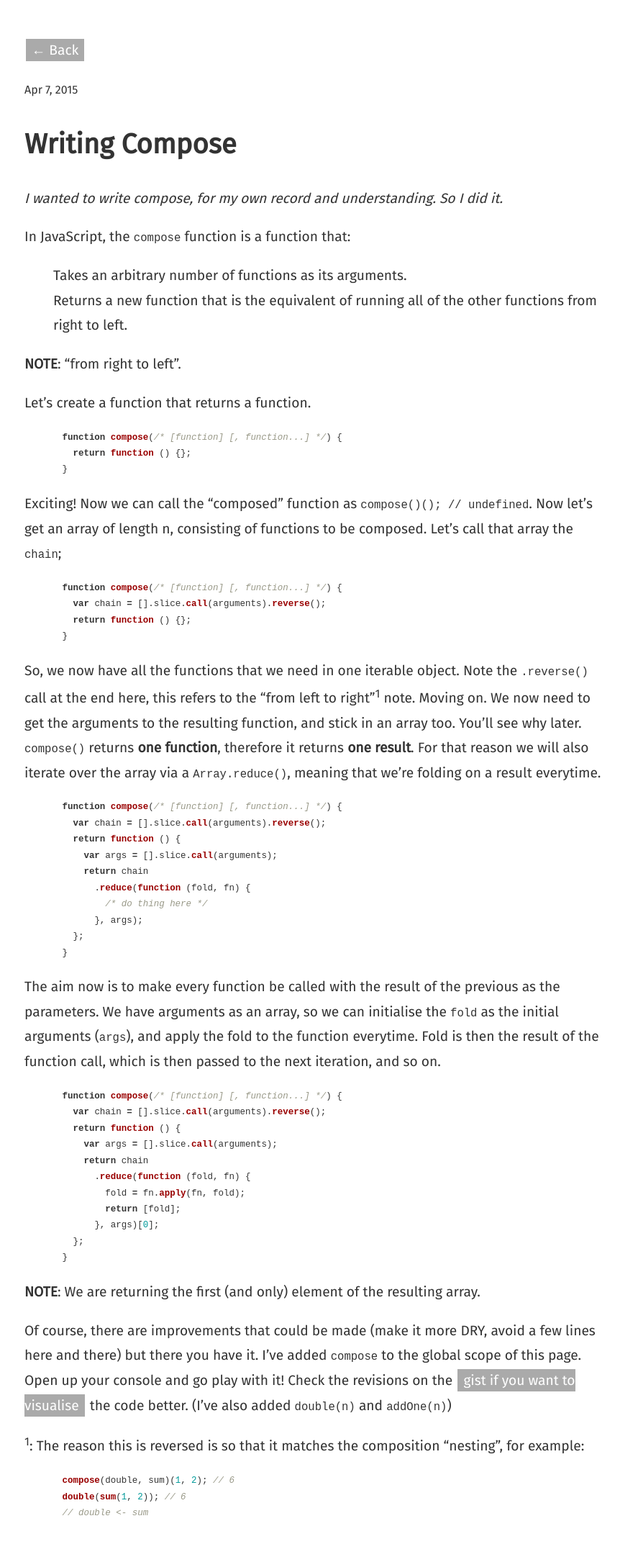
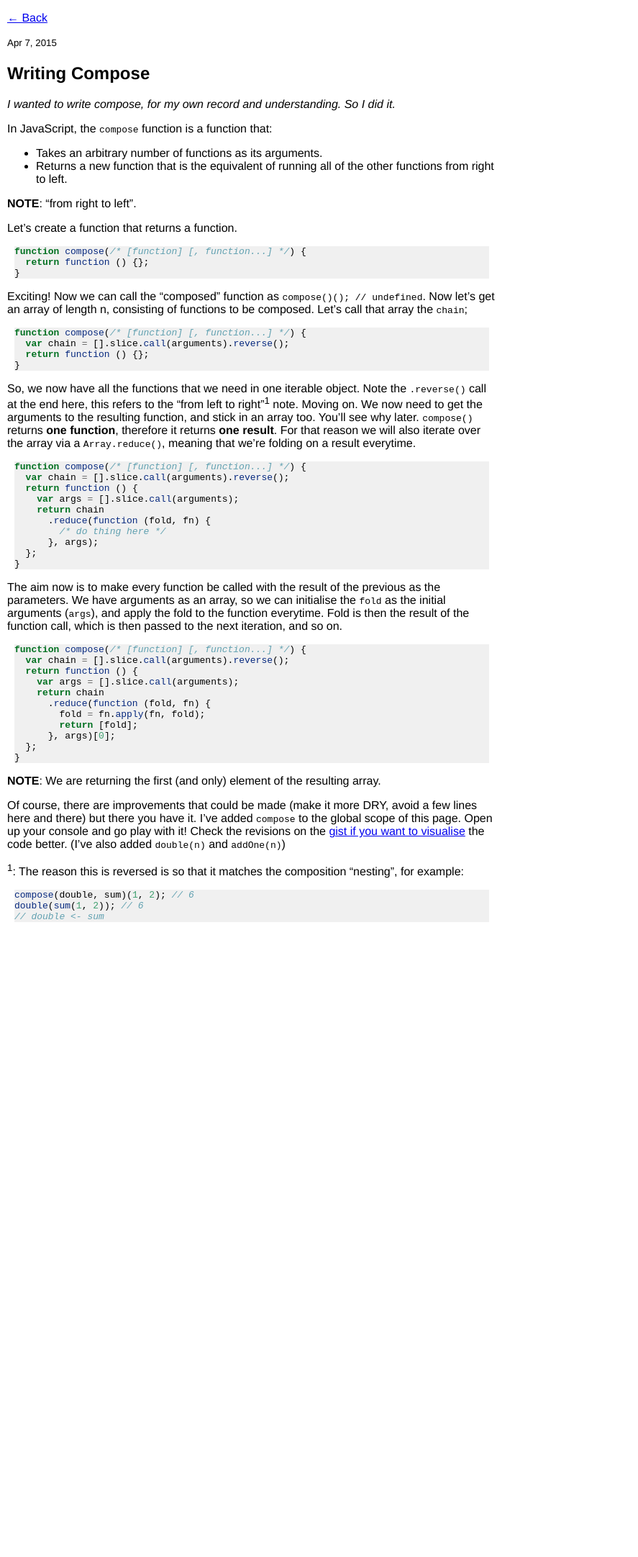
Before and after one commit to waltfy/waltfy.github.io, a Jekyll site: the page built from _posts/2015-04-07-writing-compose.md, in a window 1280 px wide. Shown: the whole page at 72% size, without its empty margins (0-887 px from the left). Built offline with Jekyll 4.4.1, drawn with Linux system fonts in a browser that asks for light colours; after the commit the page ends 1294 px from its top, so only the background shows below that.

Commit message:
(update): 2018-07-28T15:04:14

```diff
--- a/_includes/head.html
+++ b/_includes/head.html
@@ -4,8 +4,6 @@
     <meta http-equiv="X-UA-Compatible" content="IE=edge">
     <title>{% if page.title %}{{ page.title }}{% else %}{{ site.title }}{% endif %}</title>
     <meta name="description" content="{{ site.description }}">
-    <link rel="shortcut icon" href="/assets/favicon.ico" />
     <link rel="stylesheet" href="{{ "/css/main.css" | prepend: site.baseurl }}">
     <link rel="canonical" href="{{ page.url | replace:'index.html','' | prepend: site.baseurl | prepend: site.url }}">
-    <link href="https://fonts.googleapis.com/css?family=Fira+Sans" rel="stylesheet">
 </head>
--- a/_sass/_base.scss
+++ b/_sass/_base.scss
@@ -1,97 +1,22 @@
-html {
-  box-sizing: border-box;
-}
-
 *, *:before, *:after {
   box-sizing: inherit;
+  -webkit-font-smoothing: antialiased;
 }
 
 body {
-  margin: 10px;
-  padding: 0px;
-  color: #333333;
-  font-size: 1.2em;
-  font-family: 'Fira Sans', helvetica, sans-serif;
-  text-rendering: optimizelegibility;
-  -webkit-font-smoothing: antialiased;
-  line-height: 1.8;
+  padding: 0;
+  margin: 0 10px;
+  font-family: helvetica, arial;
 }
 
-
 .content {
-  background: rgb(255, 255, 255);
-  padding: 2 * 0.625em;
-  max-width: 45em;
-}
-
-footer {
-  padding: 2 * 0.625em;
-  text-align: center;
-}
-
-footer p {
-  margin: 0;
-  font-size: 0.85em;
-}
-
-// type
-h1, h2, h3, h4, h5 {
-  font-weight: 800;
-  margin: 0.625em 0;
-}
-
-h1 { font-size: 2em; }
-h2 { font-size: 1.6em; }
-
-a, a:visited {
-  color: white;
-  text-decoration: none;
-  background: #aaaaaa;
-  padding: 4px 8px;
-  margin: 8px 2px;
-}
-
-ul {
-  list-style: none;
-}
-
-blockquote {
-  color: rgb(100, 100, 100);
-  font-size: 1.1em;
-  line-height: 1.4;
-  border-left: 2px solid rgb(200, 200 , 200);
-  padding-left: 0.625em;
-  max-width: 30em;
-  margin: 0.625em;
-}
-
-.highlight {
-  max-width: 100%;
-  overflow: scroll;
-  font-size: 0.7em;
-  @media screen and (min-width: 30em) {
-    font-size: 0.8em;
-  }
+    max-width: 680px;
 }
 
 pre {
-  margin: 0;
-  overflow-x: scroll;
-  padding: 0 1em;
+    overflow-x: scroll;
 }
 
-.u-center {
-  text-align: center;
+figure {
+    margin: 0 10px;
 }
-
-.u-justify {
-  text-align: justify;
-}
-
-.u-margin-Bn {
-  margin-bottom: 0;
-}
-
-.u-margin-Tn {
-  margin-top: 0;
-}
--- a/_sass/_syntax-highlighting.scss
+++ b/_sass/_syntax-highlighting.scss
@@ -1,66 +1,69 @@
-/**
- * Syntax highlighting styles
- */
-.highlight {
-    background: #fff;
-
-    .c     { color: #998; font-style: italic } // Comment
-    .err   { color: #a61717; background-color: #e3d2d2 } // Error
-    .k     { font-weight: bold } // Keyword
-    .o     { font-weight: bold } // Operator
-    .cm    { color: #998; font-style: italic } // Comment.Multiline
-    .cp    { color: #999; font-weight: bold } // Comment.Preproc
-    .c1    { color: #998; font-style: italic } // Comment.Single
-    .cs    { color: #999; font-weight: bold; font-style: italic } // Comment.Special
-    .gd    { color: #000; background-color: #fdd } // Generic.Deleted
-    .gd .x { color: #000; background-color: #faa } // Generic.Deleted.Specific
-    .ge    { font-style: italic } // Generic.Emph
-    .gr    { color: #a00 } // Generic.Error
-    .gh    { color: #999 } // Generic.Heading
-    .gi    { color: #000; background-color: #dfd } // Generic.Inserted
-    .gi .x { color: #000; background-color: #afa } // Generic.Inserted.Specific
-    .go    { color: #888 } // Generic.Output
-    .gp    { color: #555 } // Generic.Prompt
-    .gs    { font-weight: bold } // Generic.Strong
-    .gu    { color: #aaa } // Generic.Subheading
-    .gt    { color: #a00 } // Generic.Traceback
-    .kc    { font-weight: bold } // Keyword.Constant
-    .kd    { font-weight: bold } // Keyword.Declaration
-    .kp    { font-weight: bold } // Keyword.Pseudo
-    .kr    { font-weight: bold } // Keyword.Reserved
-    .kt    { color: #458; font-weight: bold } // Keyword.Type
-    .m     { color: #099 } // Literal.Number
-    .s     { color: #d14 } // Literal.String
-    .na    { color: #008080 } // Name.Attribute
-    .nb    { color: #0086B3 } // Name.Builtin
-    .nc    { color: #458; font-weight: bold } // Name.Class
-    .no    { color: #008080 } // Name.Constant
-    .ni    { color: #800080 } // Name.Entity
-    .ne    { color: #900; font-weight: bold } // Name.Exception
-    .nf    { color: #900; font-weight: bold } // Name.Function
-    .nn    { color: #555 } // Name.Namespace
-    .nt    { color: #000080 } // Name.Tag
-    .nv    { color: #008080 } // Name.Variable
-    .ow    { font-weight: bold } // Operator.Word
-    .w     { color: #bbb } // Text.Whitespace
-    .mf    { color: #099 } // Literal.Number.Float
-    .mh    { color: #099 } // Literal.Number.Hex
-    .mi    { color: #099 } // Literal.Number.Integer
-    .mo    { color: #099 } // Literal.Number.Oct
-    .sb    { color: #d14 } // Literal.String.Backtick
-    .sc    { color: #d14 } // Literal.String.Char
-    .sd    { color: #d14 } // Literal.String.Doc
-    .s2    { color: #d14 } // Literal.String.Double
-    .se    { color: #d14 } // Literal.String.Escape
-    .sh    { color: #d14 } // Literal.String.Heredoc
-    .si    { color: #d14 } // Literal.String.Interpol
-    .sx    { color: #d14 } // Literal.String.Other
-    .sr    { color: #009926 } // Literal.String.Regex
-    .s1    { color: #d14 } // Literal.String.Single
-    .ss    { color: #990073 } // Literal.String.Symbol
-    .bp    { color: #999 } // Name.Builtin.Pseudo
-    .vc    { color: #008080 } // Name.Variable.Class
-    .vg    { color: #008080 } // Name.Variable.Global
-    .vi    { color: #008080 } // Name.Variable.Instance
-    .il    { color: #099 } // Literal.Number.Integer.Long
-}
+.highlight .hll { background-color: #ffffcc }
+.highlight  { background: #f0f0f0; }
+.highlight .c { color: #60a0b0; font-style: italic } /* Comment */
+.highlight .err { border: 1px solid #FF0000 } /* Error */
+.highlight .k { color: #007020; font-weight: bold } /* Keyword */
+.highlight .o { color: #666666 } /* Operator */
+.highlight .ch { color: #60a0b0; font-style: italic } /* Comment.Hashbang */
+.highlight .cm { color: #60a0b0; font-style: italic } /* Comment.Multiline */
+.highlight .cp { color: #007020 } /* Comment.Preproc */
+.highlight .cpf { color: #60a0b0; font-style: italic } /* Comment.PreprocFile */
+.highlight .c1 { color: #60a0b0; font-style: italic } /* Comment.Single */
+.highlight .cs { color: #60a0b0; background-color: #fff0f0 } /* Comment.Special */
+.highlight .gd { color: #A00000 } /* Generic.Deleted */
+.highlight .ge { font-style: italic } /* Generic.Emph */
+.highlight .gr { color: #FF0000 } /* Generic.Error */
+.highlight .gh { color: #000080; font-weight: bold } /* Generic.Heading */
+.highlight .gi { color: #00A000 } /* Generic.Inserted */
+.highlight .go { color: #888888 } /* Generic.Output */
+.highlight .gp { color: #c65d09; font-weight: bold } /* Generic.Prompt */
+.highlight .gs { font-weight: bold } /* Generic.Strong */
+.highlight .gu { color: #800080; font-weight: bold } /* Generic.Subheading */
+.highlight .gt { color: #0044DD } /* Generic.Traceback */
+.highlight .kc { color: #007020; font-weight: bold } /* Keyword.Constant */
+.highlight .kd { color: #007020; font-weight: bold } /* Keyword.Declaration */
+.highlight .kn { color: #007020; font-weight: bold } /* Keyword.Namespace */
+.highlight .kp { color: #007020 } /* Keyword.Pseudo */
+.highlight .kr { color: #007020; font-weight: bold } /* Keyword.Reserved */
+.highlight .kt { color: #902000 } /* Keyword.Type */
+.highlight .m { color: #40a070 } /* Literal.Number */
+.highlight .s { color: #4070a0 } /* Literal.String */
+.highlight .na { color: #4070a0 } /* Name.Attribute */
+.highlight .nb { color: #007020 } /* Name.Builtin */
+.highlight .nc { color: #0e84b5; font-weight: bold } /* Name.Class */
+.highlight .no { color: #60add5 } /* Name.Constant */
+.highlight .nd { color: #555555; font-weight: bold } /* Name.Decorator */
+.highlight .ni { color: #d55537; font-weight: bold } /* Name.Entity */
+.highlight .ne { color: #007020 } /* Name.Exception */
+.highlight .nf { color: #06287e } /* Name.Function */
+.highlight .nl { color: #002070; font-weight: bold } /* Name.Label */
+.highlight .nn { color: #0e84b5; font-weight: bold } /* Name.Namespace */
+.highlight .nt { color: #062873; font-weight: bold } /* Name.Tag */
+.highlight .nv { color: #bb60d5 } /* Name.Variable */
+.highlight .ow { color: #007020; font-weight: bold } /* Operator.Word */
+.highlight .w { color: #bbbbbb } /* Text.Whitespace */
+.highlight .mb { color: #40a070 } /* Literal.Number.Bin */
+.highlight .mf { color: #40a070 } /* Literal.Number.Float */
+.highlight .mh { color: #40a070 } /* Literal.Number.Hex */
+.highlight .mi { color: #40a070 } /* Literal.Number.Integer */
+.highlight .mo { color: #40a070 } /* Literal.Number.Oct */
+.highlight .sa { color: #4070a0 } /* Literal.String.Affix */
+.highlight .sb { color: #4070a0 } /* Literal.String.Backtick */
+.highlight .sc { color: #4070a0 } /* Literal.String.Char */
+.highlight .dl { color: #4070a0 } /* Literal.String.Delimiter */
+.highlight .sd { color: #4070a0; font-style: italic } /* Literal.String.Doc */
+.highlight .s2 { color: #4070a0 } /* Literal.String.Double */
+.highlight .se { color: #4070a0; font-weight: bold } /* Literal.String.Escape */
+.highlight .sh { color: #4070a0 } /* Literal.String.Heredoc */
+.highlight .si { color: #70a0d0; font-style: italic } /* Literal.String.Interpol */
+.highlight .sx { color: #c65d09 } /* Literal.String.Other */
+.highlight .sr { color: #235388 } /* Literal.String.Regex */
+.highlight .s1 { color: #4070a0 } /* Literal.String.Single */
+.highlight .ss { color: #517918 } /* Literal.String.Symbol */
+.highlight .bp { color: #007020 } /* Name.Builtin.Pseudo */
+.highlight .fm { color: #06287e } /* Name.Function.Magic */
+.highlight .vc { color: #bb60d5 } /* Name.Variable.Class */
+.highlight .vg { color: #bb60d5 } /* Name.Variable.Global */
+.highlight .vi { color: #bb60d5 } /* Name.Variable.Instance */
+.highlight .vm { color: #bb60d5 } /* Name.Variable.Magic */
+.highlight .il { color: #40a070 } /* Literal.Number.Integer.Long */
```
Also changed, not shown: _layouts/default.html (+0 -10 lines), index.html (+5 -7 lines).
